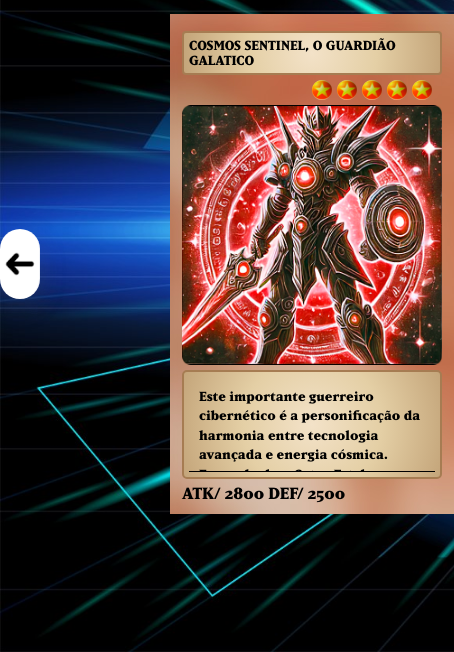
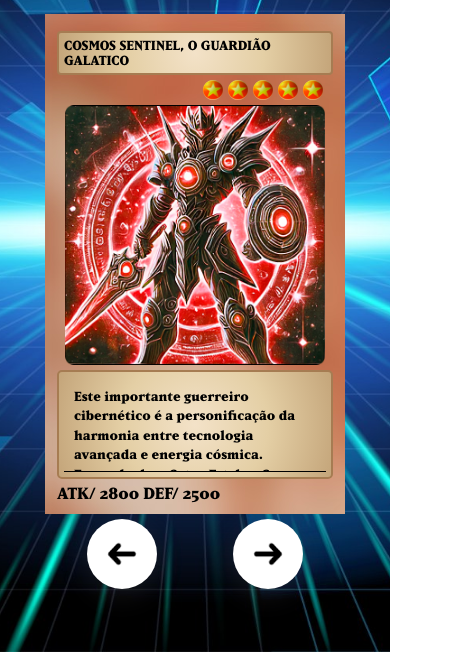
Before and after one commit to Jadizinhasl/clone-yu-gi-ho, a plain HTML site: page index.html in a window 390 px wide. Shown: the part 192-844 px from the top of the page, 454 px wide, since content can reach past the window. Drawn offline with Linux system fonts and the light colour scheme.

Commit message:
add css responsivo a estrutura html

```diff
--- a/index.html
+++ b/index.html
@@ -6,6 +6,7 @@
     <meta name="viewport" content="width=device-width, initial-scale=1.0">
     <link rel="stylesheet" href="/src/css/reset.css">
     <link rel="stylesheet" href="/src/css/style.css">
+    <link rel="stylesheet" href="/src/css/responsivo.css">
     <title>CLONE YU-GI-HO</title>
 </head>
 <body>
```
